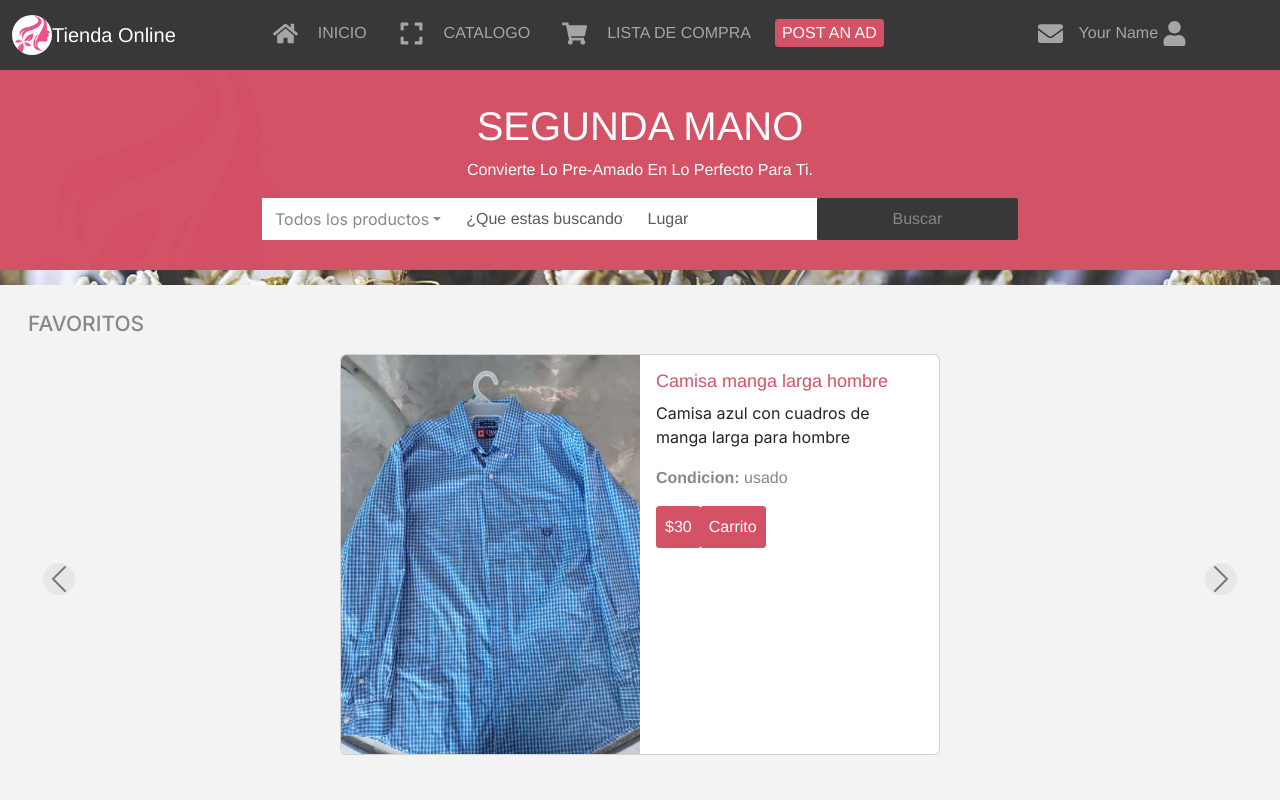
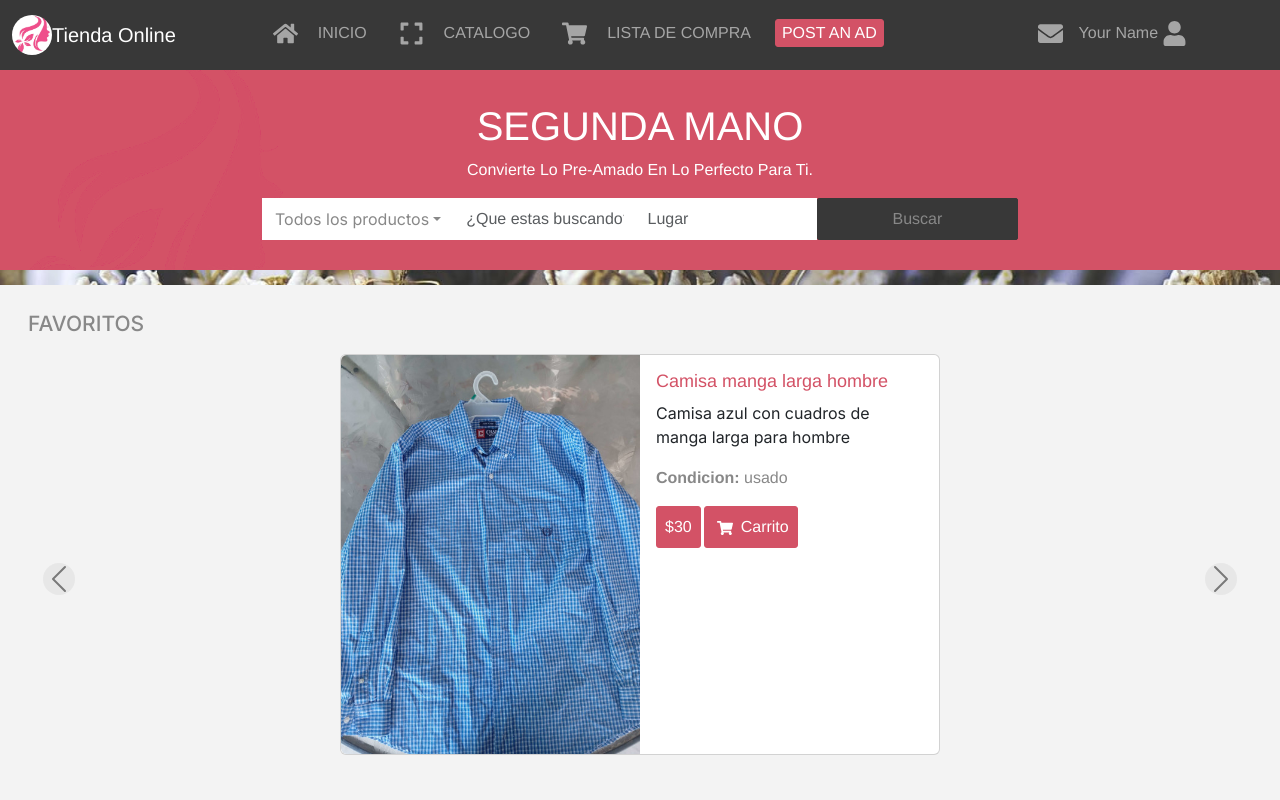
Before and after one commit to marilirulita/react-bootstrap-store, a Next.js app: page / in a window 1280 px wide. Shown: the top 800 px of the page. Built offline with nearby package versions, Linux system fonts and the light colour scheme.

Commit message:
add cart icon y carrousel

```diff
--- a/src/app/ui/FavoriteCarrousel.jsx
+++ b/src/app/ui/FavoriteCarrousel.jsx
@@ -2,6 +2,7 @@
 
 import data from "@/utils/data";
 import Image from "next/image";
+import { FaShoppingCart } from "react-icons/fa";
 
 export default function FavoriteCarrousel() {
   const toggleCarousel = (action) => {
@@ -21,7 +22,7 @@ export default function FavoriteCarrousel() {
           <div class="col-sm-6 p-0 d-flex justify-content-center">
             <Image
               src={e.img[0]}
-              className="img-fluid rounded-start"
+              className="img-fluid rounded-start w-100 h-100"
               width={300}
               height={200}
               alt={e.tittle}
@@ -36,7 +37,7 @@ export default function FavoriteCarrousel() {
               </span>
               <form className="form-inline" action="index.html" method="post">
                 <div className="input-group mt-3 mb-3">
-                  <div className="input-group-prepend">
+                  <div className="input-group-prepend me-1">
                     <button
                       type="button"
                       name="button"
@@ -52,7 +53,7 @@ export default function FavoriteCarrousel() {
                       data-toggle="tooltip"
                       title="Add to cart"
                     >
-                      <i className="fas fa-shopping-cart pr-2"></i>
+                      <FaShoppingCart className="me-2 ms-1" />
                       <span className="text-white d-none d-sm-inline">
                         Carrito
                       </span>
```
